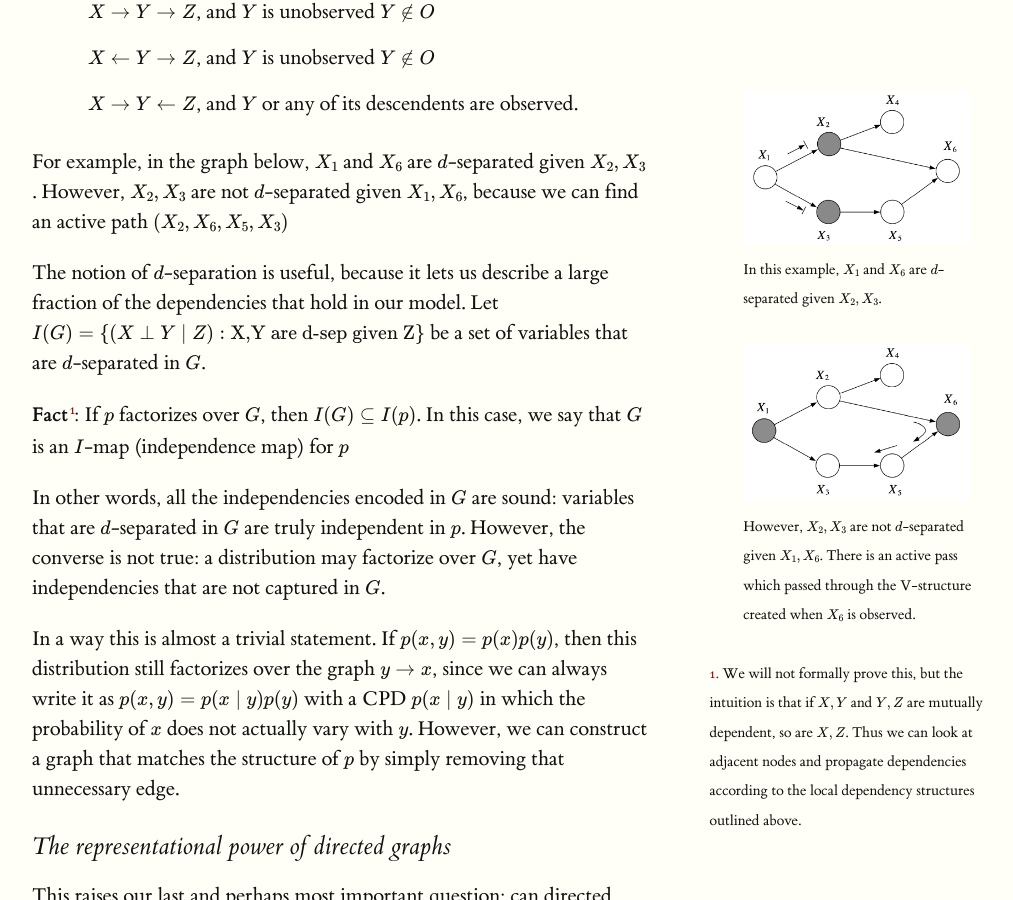
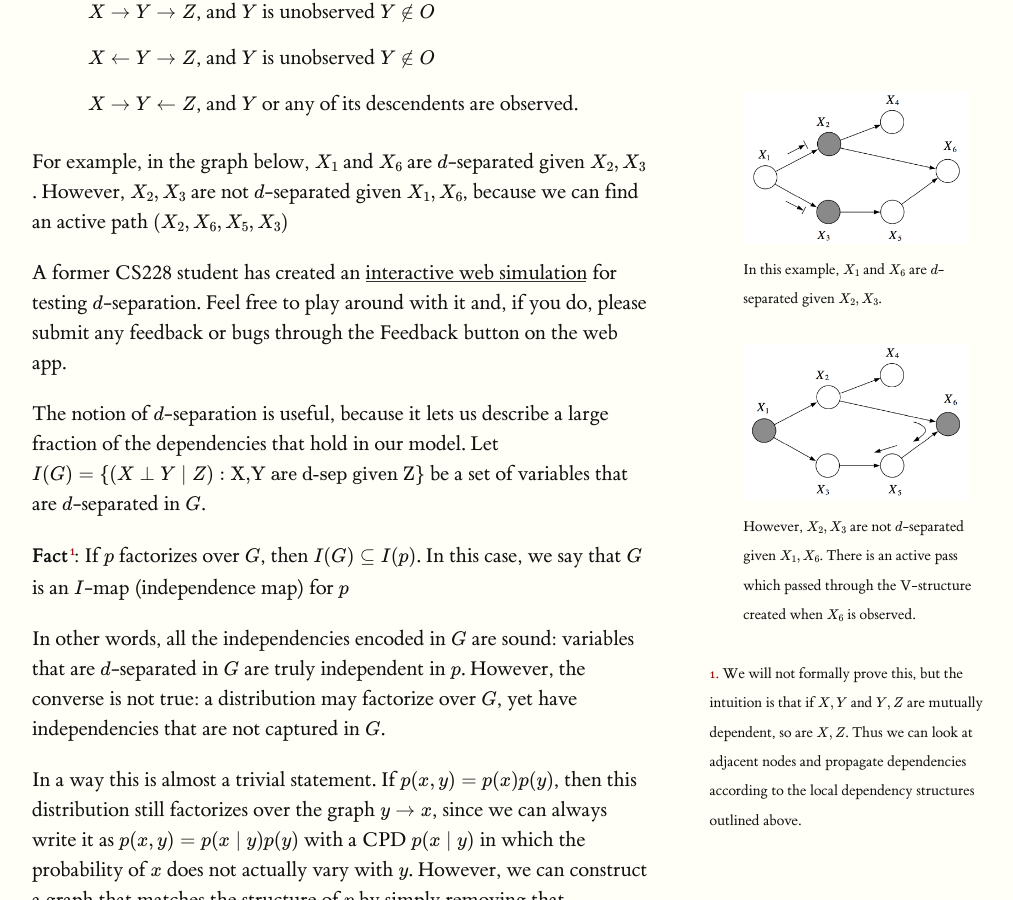
Before and after one commit to ermongroup/cs228-notes, a Jekyll site: the page built from representation/directed/index.md, in a window 1280 px wide and 900 px high, scrolled down 5251 px. Shown: the whole window, without its empty margins (128-1141 px from the left). Built offline with Jekyll 4.4.1, drawn with Linux system fonts in a browser that asks for light colours; formulas are drawn with MathJax 3.

Commit message:
Add d-separation simulation

```diff
--- a/representation/directed/index.md
+++ b/representation/directed/index.md
@@ -96,6 +96,7 @@ We say that $$Q$$, $$W$$ are $$d$$-separated when variables $$O$$ are observed i
 
 For example, in the graph below, $$X_1$$ and $$X_6$$ are $$d$$-separated given $$X_2, X_3$$. However, $$X_2, X_3$$ are not $$d$$-separated given $$X_1, X_6$$, because we can find an active path $$(X_2, X_6, X_5, X_3)$$
 
+A former CS228 student has created an [interactive web simulation](http://pgmlearning.herokuapp.com/dSepApp) for testing $$d$$-separation. Feel free to play around with it and, if you do, please submit any feedback or bugs through the Feedback button on the web app.
 
 The notion of $$d$$-separation is  useful, because it lets us describe a large fraction of the dependencies that hold in our model.
 Let {%m%}I(G) = \{(X \perp Y \mid  Z) : \text{$$X,Y$$ are $$d$$-sep given $$Z$$}\}{%em%} be a set of variables that are $$d$$-separated in $$G$$.
```
